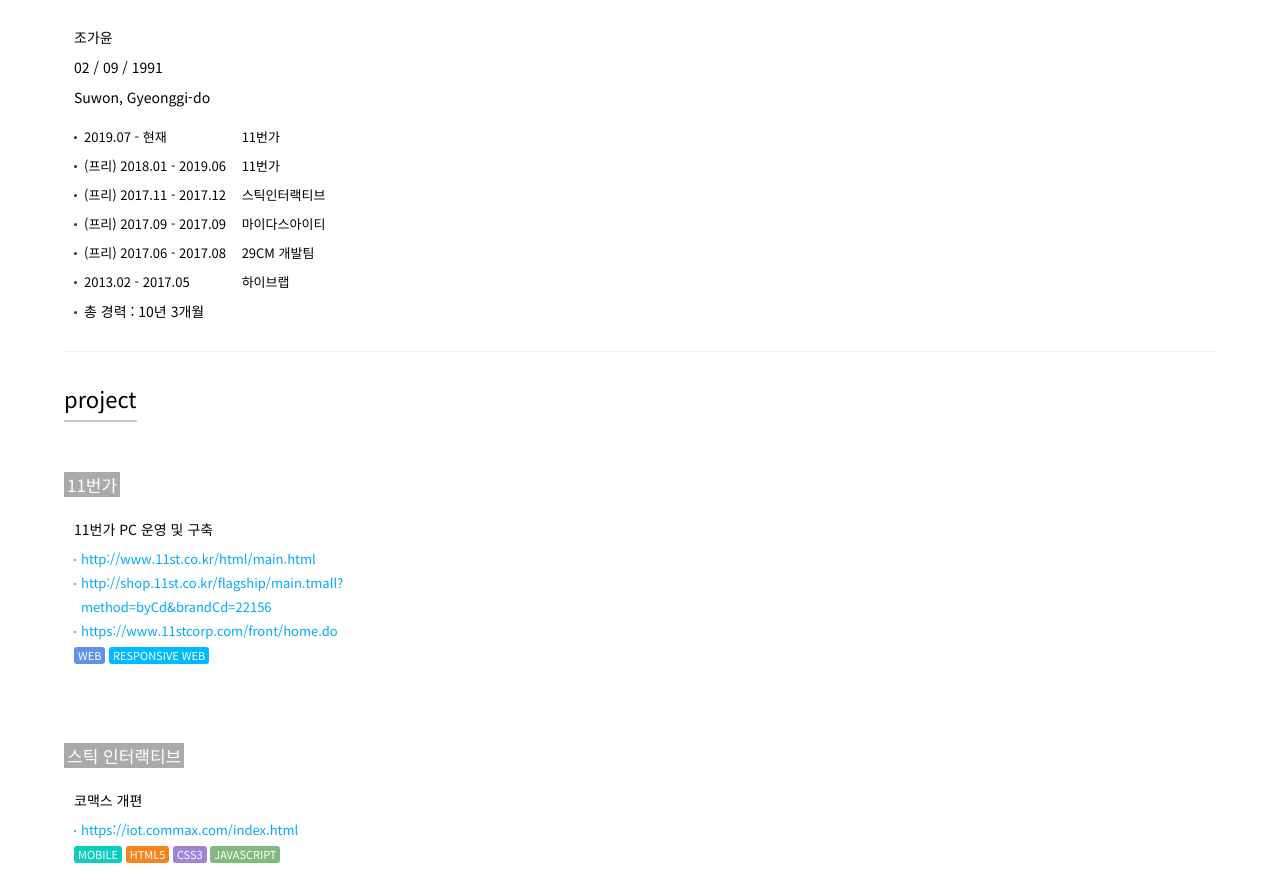
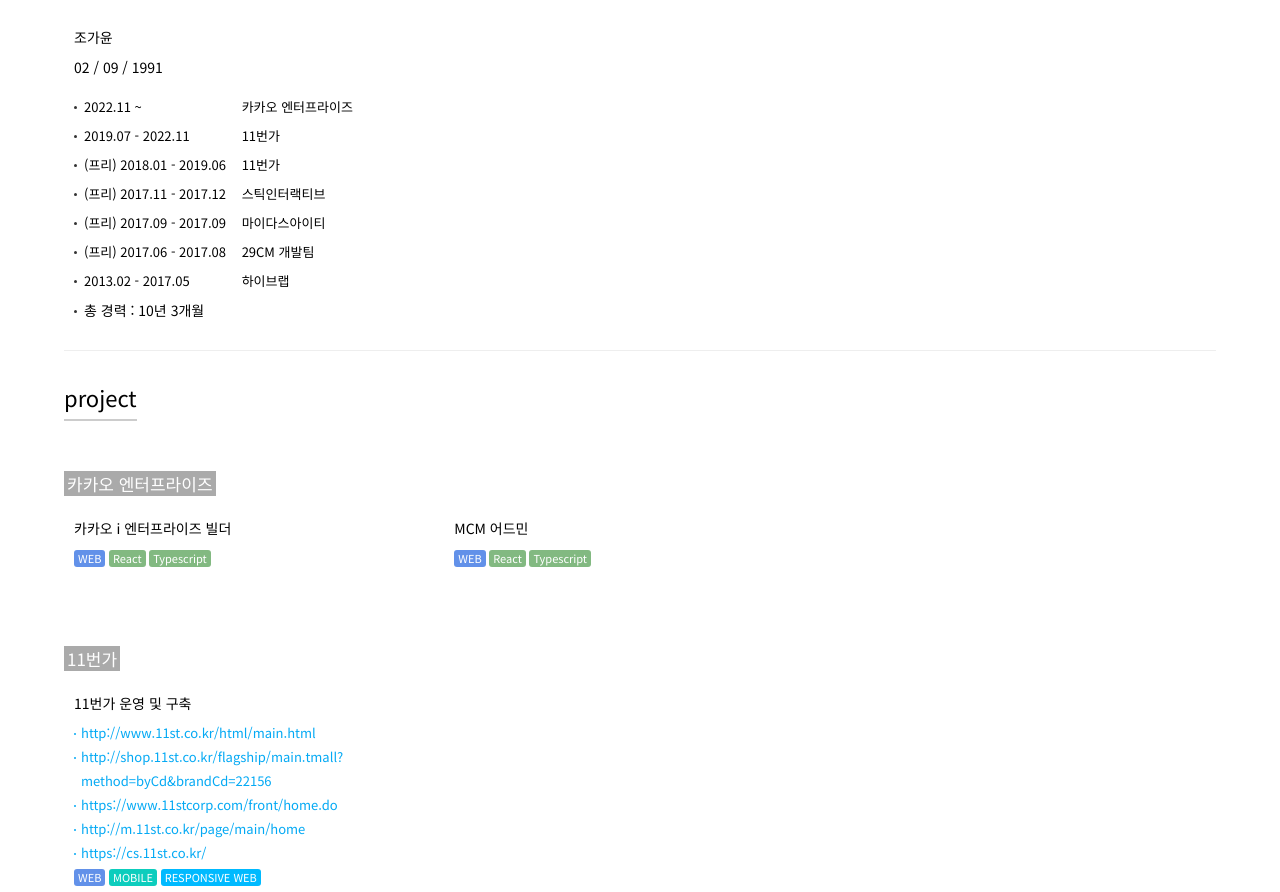
Before and after one commit to yuneeZ/note, a plain HTML site: page index.html in a window 1280 px wide. Shown: the part 261-1153 px from the top of the page. Drawn offline with Linux system fonts and the light colour scheme.

Commit message:
fix: update

```diff
--- a/index.html
+++ b/index.html
@@ -47,10 +47,10 @@
             <dl class="about_me">
                 <dt>조가윤</dt>
                 <dd>02 / 09 / 1991</dd>
-                <dd>Suwon, Gyeonggi-do</dd>
             </dl>
             <ul class="dot_lst">
-                <li><span class="min">2019.07 - 현재</span> 11번가</li>
+                <li><span class="min">2022.11 ~</span> 카카오 엔터프라이즈</li>
+                <li><span class="min">2019.07 - 2022.11</span> 11번가</li>
                 <li><span class="min">(프리) 2018.01 - 2019.06</span> 11번가</li>
                 <li><span class="min">(프리) 2017.11 - 2017.12</span> 스틱인터랙티브</li>
                 <li><span class="min">(프리) 2017.09 - 2017.09</span> 마이다스아이티</li>
@@ -62,19 +62,45 @@
         <section id="project" class="section_project">
             <h2 class="tit">project</h2>
             <div class="group">
+                <h3 class="in_place">카카오 엔터프라이즈</h3>
+                <ul class="project_lst">
+                    <li>
+                        <strong class="project">카카오 i 엔터프라이즈 빌더</strong>
+                        <p class="use">
+                            <span class="blind">작업내용</span>
+                            <span class="skill web">WEB</span>
+                            <span class="skill javascript">React</span>
+                            <span class="skill javascript">Typescript</span>
+                        </p>
+                    </li>
+                    <li>
+                        <strong class="project">MCM 어드민</strong>
+                        <p class="use">
+                            <span class="blind">작업내용</span>
+                            <span class="skill web">WEB</span>
+                            <span class="skill javascript">React</span>
+                            <span class="skill javascript">Typescript</span>
+                        </p>
+                    </li>
+                </ul>
+            </div>
+            <div class="group">
                 <h3 class="in_place">11번가</h3>
                 <ul class="project_lst">
                     <li>
-                        <strong class="project">11번가 PC 운영 및 구축</strong>
+                        <strong class="project">11번가 운영 및 구축</strong>
                         <p class="link">
                             <span class="blind">URL</span>
                             <a href="http://www.11st.co.kr/html/main.html" target="_blank">http://www.11st.co.kr/html/main.html</a>
                             <a href="http://shop.11st.co.kr/flagship/main.tmall?method=byCd&brandCd=22156" target="_blank">http://shop.11st.co.kr/flagship/main.tmall?method=byCd&brandCd=22156</a>
                             <a href="https://www.11stcorp.com/front/home.do" target="_blank">https://www.11stcorp.com/front/home.do</a>
+                            <a href="http://m.11st.co.kr/page/main/home" target="_blank">http://m.11st.co.kr/page/main/home</a>
+                            <a href="https://cs.11st.co.kr/" target="_blank">https://cs.11st.co.kr/</a>
                         </p>
                         <p class="use">
                             <span class="blind">작업내용</span>
                             <span class="skill web">WEB</span>
+                            <span class="skill mobile">MOBILE</span>
                             <span class="skill responsive">RESPONSIVE WEB</span>
                         </p>
                     </li>
```
